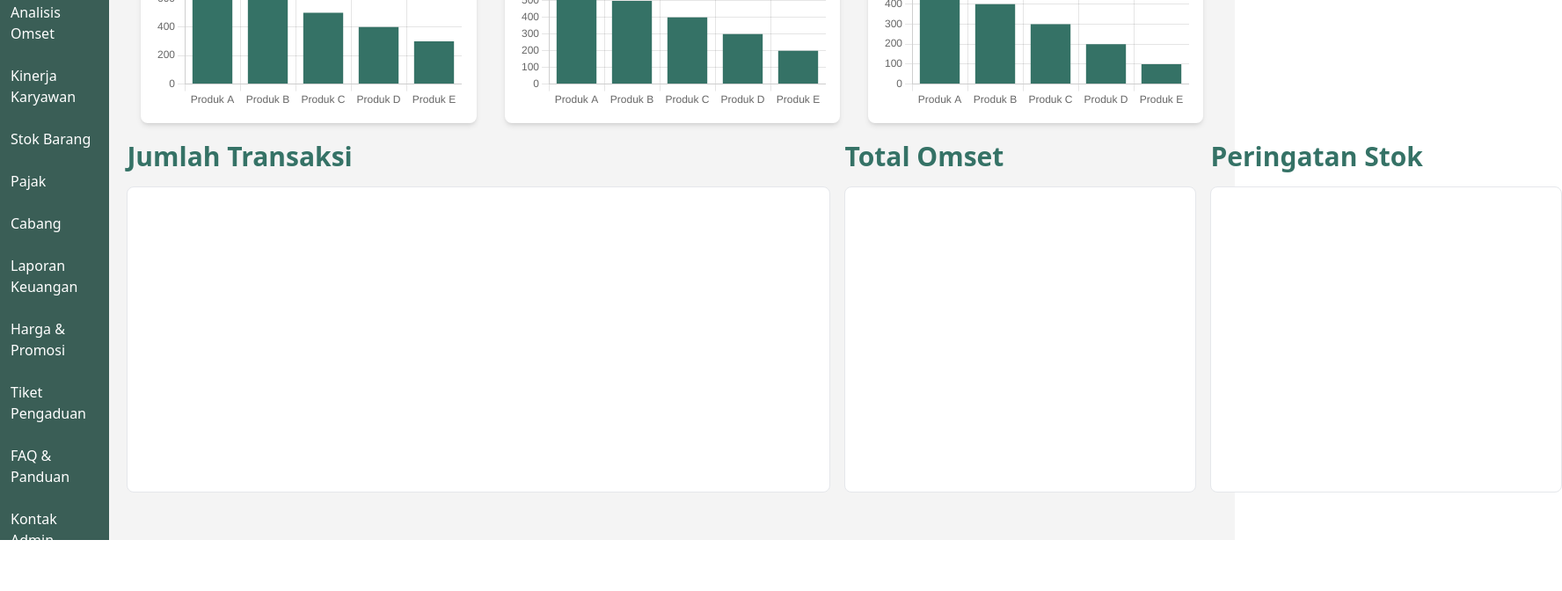
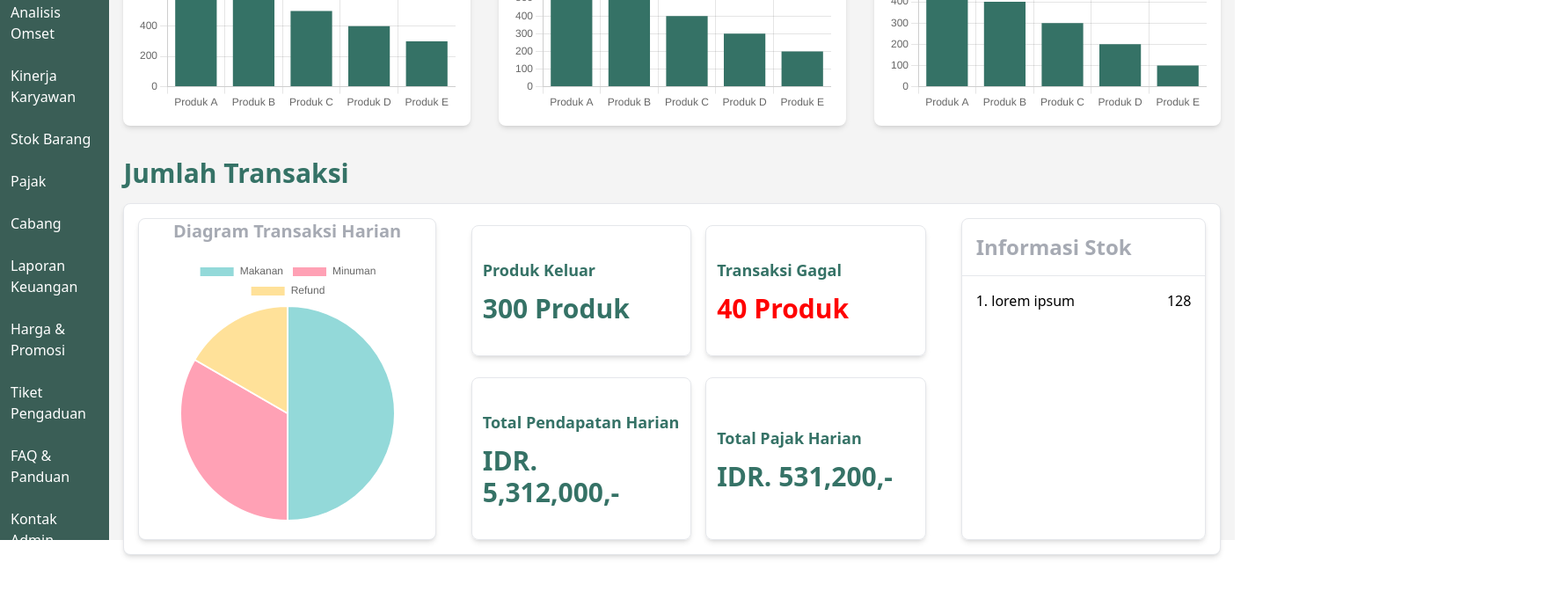
Before and after one commit to Codevora/sellaris-admin, a Next.js app: page / in a window 1280 px wide. Shown: the part 264-936 px from the top of the page at 88% size, 1776 px wide, since content can reach past the window. Built offline with nearby package versions, Linux system fonts and the light colour scheme.

Commit message:
update chart

```diff
--- a/app/page.tsx
+++ b/app/page.tsx
@@ -1,9 +1,10 @@
+import PieChart from "@/components/PieChart";
 import ProductSalesChart from "../components/FinancialChart";
 
 const Home: React.FC = () => {
  return (
-  <div className="p-5 flex flex-col gap-1 w-screen bg-[#f4f4f4]">
-    <h1 className="px-4 text-3xl font-bold text-primary">Laporan Penjualan</h1>
+  <div className="py-4 flex flex-col gap-1 w-screen bg-[#f4f4f4]">
+   <h1 className="px-4 text-3xl font-bold text-primary">Laporan Penjualan</h1>
    <div className="grid grid-cols-3">
     <div className=" p-4 rounded-lg w-full">
      <ProductSalesChart
@@ -45,18 +46,50 @@ const Home: React.FC = () => {
      />
     </div>
    </div>
-   <div className="flex gap-4 w-full justify-between h-[400px]">
-    <div className="flex flex-col gap-4">
-     <h1 className="text-3xl font-bold text-primary">Jumlah Transaksi</h1>
-     <div className="border rounded-lg w-[800px] h-full bg-white p-4"></div>
-    </div>
-    <div className="flex flex-col gap-4">
-     <h1 className="text-3xl font-bold text-primary">Total Omset</h1>
-     <div className="border rounded-lg w-[400px] h-[450px] bg-white p-4"></div>
-    </div>
-    <div className="flex flex-col gap-4">
-     <h1 className="text-3xl font-bold text-primary ">Peringatan Stok</h1>
-     <div className="border rounded-lg w-[400px] h-[450px] bg-white p-4"></div>
+   <div className="p-4 flex flex-col gap-4 w-full ">
+    <h1 className="text-3xl font-bold text-primary">Jumlah Transaksi</h1>
+    <div className="p-4 flex flex-row gap-10 border rounded-lg bg-white h-[400px] shadow-md">
+     <PieChart
+      title="Diagram Transaksi Harian"
+      data={[150, 100, 50]} // Jumlah transaksi untuk Makanan, Minuman, Produk Keluar, Pendapatan
+      labels={["Makanan", "Minuman", "Refund"]}
+     />
+     <div className="grid grid-cols-2 gap-4 w-[650px] justify-center h-full">
+      <div className="p-3 flex flex-col justify-center gap-3 rounded-lg mt-2  border shadow-md">
+       <h1 className="text-lg font-semibold text-primary">Produk Keluar</h1>
+       <div className="flex justify-start items-center ">
+        <p className="text-3xl font-bold text-primary">300 Produk</p>
+       </div>
+      </div>
+      <div className="p-3 flex flex-col  justify-center gap-3 rounded-lg mt-2  border shadow-md">
+       <h1 className="text-lg font-semibold text-primary">Transaksi Gagal</h1>
+       <div className="flex justify-start items-center ">
+        <p className="text-3xl font-bold text-[red]">40 Produk</p>
+       </div>
+      </div>
+      <div className="p-3 flex flex-col  justify-center gap-3 rounded-lg mt-2  border shadow-md">
+       <h1 className="text-lg font-semibold text-primary">
+        Total Pendapatan Harian
+       </h1>
+       <div className="flex justify-start items-center ">
+        <p className="text-3xl font-bold text-primary">IDR. 5,312,000,-</p>
+       </div>
+      </div>
+      <div className="p-3 flex flex-col  justify-center gap-3 rounded-lg mt-2 border shadow-md">
+       <h1 className="text-lg font-semibold text-primary">
+        Total Pajak Harian
+       </h1>
+       <div className="flex justify-start items-center ">
+        <p className="text-3xl font-bold text-primary">IDR. 531,200,-</p>
+       </div>
+      </div>
+     </div>
+     <div className="border w-[350px] shadow-md  rounded-lg">
+      <div className="border-b p-4">
+       <h1 className="text-2xl font-bold text-gray-500/60">Informasi Stok</h1>
+      </div>
+      <div className="p-4 flex justify-between"><p>1. <span>lorem ipsum</span></p><p>128</p></div>
+     </div>
     </div>
    </div>
   </div>
@@ -64,3 +97,14 @@ const Home: React.FC = () => {
 };
 
 export default Home;
+
+{
+ /*<div className="flex flex-col gap-4">
+     <h1 className="px-4 text-3xl font-bold text-primary">Total Omset</h1>
+     <div className="border rounded-lg w-[400px] h-[450px] bg-white p-4"></div>
+    </div>
+    <div className="flex flex-col gap-4">
+     <h1 className="px-4 text-3xl font-bold text-primary ">Peringatan Stok</h1>
+     <div className="border rounded-lg w-[400px] h-[450px] bg-white p-4"></div>
+    </div>*/
+}
--- a/components/FinancialChart.tsx
+++ b/components/FinancialChart.tsx
@@ -47,7 +47,7 @@ const ProductSalesChart: React.FC<ProductSalesChartProps> = ({
 
  return (
   <div className="bg-white shadow-md rounded-lg p-4">
-   <h2 className="text-xl font-bold mb-4">{title}</h2>
+   <h2 className="text-xl font-bold mb-4 text-gray-500/60">{title}</h2>
    <Bar data={data} />
   </div>
  );
--- /dev/null
+++ b/components/PieChart.tsx
@@ -0,0 +1,41 @@
+"use client"
+// components/PieChart.tsx
+import React from "react";
+import {Pie} from "react-chartjs-2";
+import {Chart as ChartJS, ArcElement, Tooltip, Legend} from "chart.js";
+
+// Mendaftarkan elemen yang diperlukan
+ChartJS.register(ArcElement, Tooltip, Legend);
+
+interface PieChartProps {
+ title: string;
+ data: number[];
+ labels: string[];
+}
+
+const PieChart: React.FC<PieChartProps> = ({title, data, labels}) => {
+ const chartData = {
+  labels: labels,
+  datasets: [
+   {
+    data: data,
+    backgroundColor: [
+     "rgba(75, 192, 192, 0.6)",
+     "rgba(255, 99, 132, 0.6)",
+     "rgba(255, 206, 86, 0.6)",
+    ],
+   },
+  ],
+ };
+
+ return (
+  <div className="bg-white rounded-lg w-[35%] text-center border shadow-md">
+   <h2 className="text-xl font-bold mb-4 text-gray-500/60">{title}</h2>
+   <div className="h-[300px] place-items-center">
+    <Pie data={chartData} />
+   </div>
+  </div>
+ );
+};
+
+export default PieChart;
```
